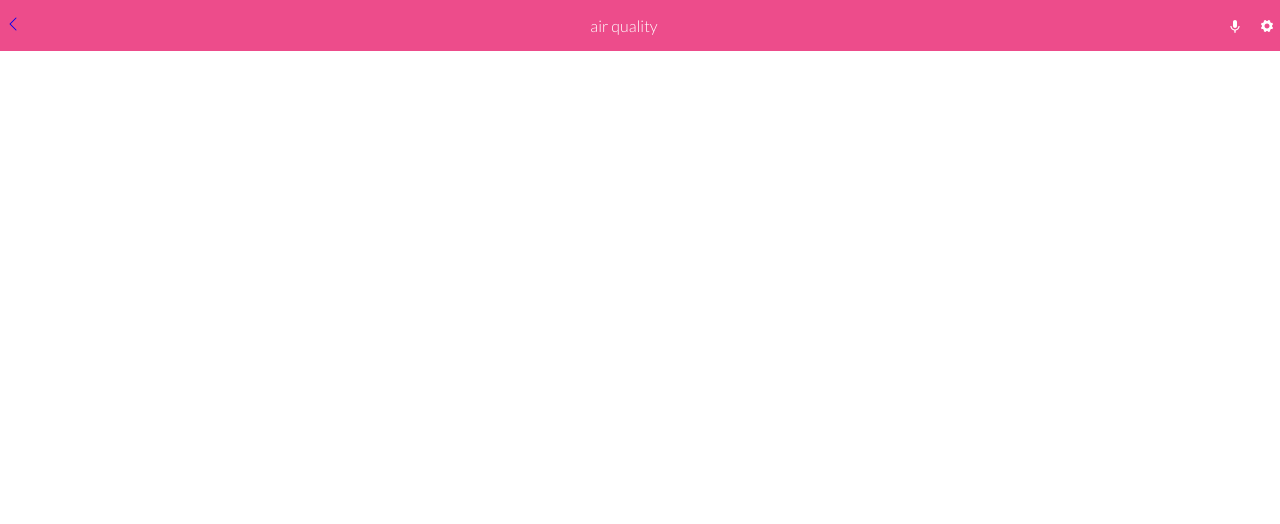
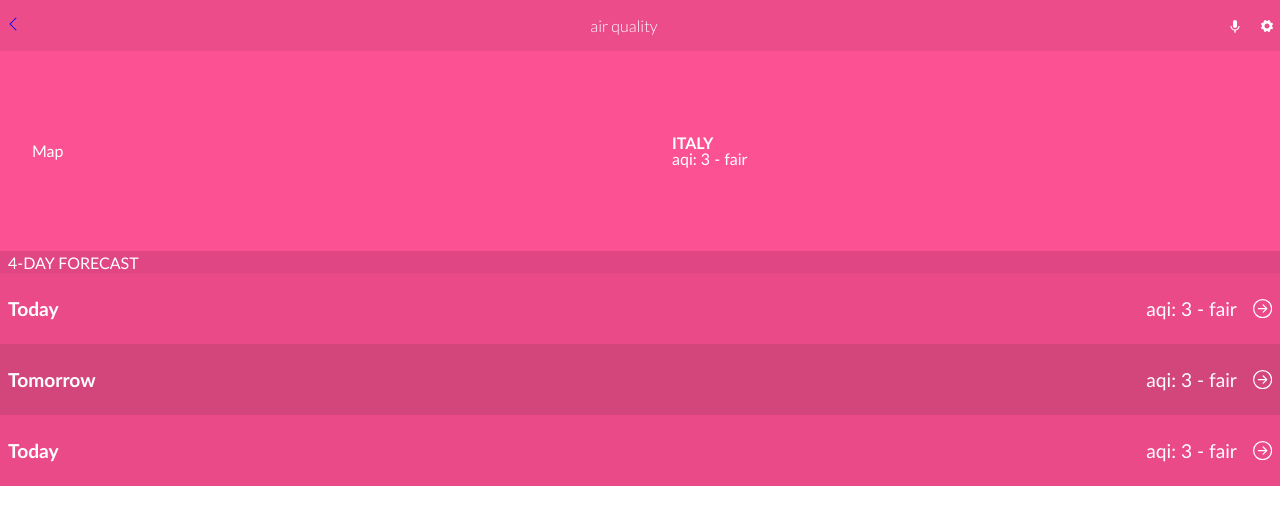
Before and after one commit to newhoteng/Metrics, a React (Create React App) app: page /czech in a window 1280 px wide. Shown: the top 524 px of the page. Built offline with nearby package versions, Linux system fonts and the light colour scheme.

Commit message:
Setup store

```diff
--- a/src/components/Current.js
+++ b/src/components/Current.js
@@ -1,3 +1,5 @@
+import React from 'react';
+import { useSelector } from 'react-redux';
 import { Link } from 'react-router-dom';
 import { BsChevronLeft, BsArrowRightCircle, BsWind } from 'react-icons/bs';
 import { IoIosSettings } from 'react-icons/io';
@@ -11,6 +13,16 @@ import { MdKeyboardVoice } from 'react-icons/md';
 import styles from '../styles/Current.module.css';
 
 function Current() {
+  const { currentAQIs } = useSelector((store) => store.currentAQIs);
+  console.log(currentAQIs);
+  // const dispatch = useDispatch();
+
+  // useEffect(() => {
+  //   if (!missions.length) {
+  //     dispatch(getMissions());
+  //   }
+  // }, [dispatch, missions]);
+
   return (
     <>
       <header className={styles.header}>
--- a/src/components/Forecast.js
+++ b/src/components/Forecast.js
@@ -1,9 +1,8 @@
 import { Link } from 'react-router-dom';
-import { BsChevronLeft } from 'react-icons/bs';
+import { BsChevronLeft, BsArrowRightCircle } from 'react-icons/bs';
 import { IoIosSettings } from 'react-icons/io';
 import { MdKeyboardVoice } from 'react-icons/md';
 import styles from '../styles/Current.module.css';
-// import styles from '../styles/NavBar.module.css'; BsArrowRightCircle, BsWind
 
 function Forecast() {
   return (
@@ -18,6 +17,41 @@ function Forecast() {
           <IoIosSettings />
         </div>
       </header>
+      <main className={styles.main}>
+        <div className={styles.hero}>
+          <div>Map</div>
+          <div>
+            <p>ITALY</p>
+            <p>aqi: 3 - fair</p>
+          </div>
+        </div>
+        <div className={styles.banner}>4-DAY FORECAST</div>
+        <div className={styles.forecastContainer}>
+          <div className={styles.day}>
+            <p>Today</p>
+            <div>
+              <p>aqi: 3 - fair</p>
+              <BsArrowRightCircle className={styles.forecastArrow} />
+            </div>
+          </div>
+          {/* another */}
+          <div className={styles.day}>
+            <p>Tomorrow</p>
+            <div>
+              <p>aqi: 3 - fair</p>
+              <BsArrowRightCircle className={styles.forecastArrow} />
+            </div>
+          </div>
+          {/* another */}
+          <div className={styles.day}>
+            <p>Today</p>
+            <div>
+              <p>aqi: 3 - fair</p>
+              <BsArrowRightCircle className={styles.forecastArrow} />
+            </div>
+          </div>
+        </div>
+      </main>
     </>
   );
 }
--- a/src/index.js
+++ b/src/index.js
@@ -1,11 +1,15 @@
 import React from 'react';
 import ReactDOM from 'react-dom/client';
+import { Provider } from 'react-redux';
 import './index.css';
 import App from './App';
+import { store } from './redux/store';
 
 const root = ReactDOM.createRoot(document.getElementById('root'));
 root.render(
   <React.StrictMode>
-    <App />
+    <Provider store={store}>
+      <App />
+    </Provider>
   </React.StrictMode>,
 );
--- /dev/null
+++ b/src/redux/current/currentSlice.js
@@ -0,0 +1,85 @@
+import { createSlice, createAsyncThunk } from '@reduxjs/toolkit';
+import axios from 'axios';
+
+const cities = {
+  'New Delhi': [28.644800, 77.216721],
+  Accra: [5.614818, -0.205874],
+  Johannesburg: [-26.195246, 28.034088],
+  Brussels: [50.850346, 4.351721],
+  Dubai: [25.276987, 55.296249],
+  Berlin: [52.520008, 13.404954],
+};
+// const colorScheme = {
+//   Good: '#9cd84e',
+//   Fair: '#facf38',
+//   Moderate: '#f99049',
+//   Poor: '#f65e5f',
+//   VPoor: '#a070b6',
+// };
+
+// air pollution api
+const apiKey = '64c5ba010daf9acaae687e9d64fb089e';
+
+// const Url = `http://api.openweathermap.org/data/2.5/air_pollution?lat={lat}&lon={lon}&appid=${apiKey}`;
+
+// const Url = 'https://api.spacexdata.com/v3/missions';
+
+const initialState = {
+  currentAQIs: [],
+  isLoading: false,
+  error: undefined,
+};
+
+export const getCurrentAQIs = createAsyncThunk('currentAQIs/getCurrentAQIs', async (name, thunkAPI) => {
+  try {
+    const retrievedData = [];
+    await Object.entries(cities).map(async (element) => {
+      const resp = await axios(`http://api.openweathermap.org/data/2.5/air_pollution?lat=${element[1][0]}&lon=${element[1][1]}&appid=${apiKey}`);
+      const { list } = resp;
+      const Obj = { name: element[0], aqi: list[0].main.aqi };
+      retrievedData.push(Obj);
+    });
+    // console.log(retrievedData);
+    return retrievedData;
+  } catch (error) {
+    return thunkAPI.rejectWithValue('something went wrong');
+  }
+});
+
+const currentSlice = createSlice({
+  name: 'currentAQIs',
+  initialState,
+  reducers: {
+    // joinMission: (state, action) => {
+    //   const itemId = action.payload;
+    //   state.missions = state.missions.map((mission) => {
+    //     if (mission.id !== itemId) return mission;
+    //     return { ...mission, reserved: true };
+    //   });
+    // },
+    // leaveMission: (state, action) => {
+    //   const itemId = action.payload;
+    //   state.missions = state.missions.map((mission) => {
+    //     if (mission.id !== itemId) return mission;
+    //     return { ...mission, reserved: false };
+    //   });
+    // },
+  },
+  extraReducers: (builder) => {
+    // getCurrentAQIs
+    builder.addCase(getCurrentAQIs.pending, (state) => {
+      state.isLoading = true;
+    });
+    builder.addCase(getCurrentAQIs.fulfilled, (state, action) => {
+      state.isLoading = false;
+      state.currentAQIs = action.payload;
+    });
+    builder.addCase(getCurrentAQIs.rejected, (state, action) => {
+      state.error = action.payload;
+      state.isLoading = false;
+    });
+  },
+});
+
+// export const { joinMission, leaveMission } = missionsSlice.actions;
+export default currentSlice.reducer;
--- /dev/null
+++ b/src/redux/forecast/forecastSlice.js
@@ -0,0 +1,2 @@
+// air pollution api
+const apiKey = '64c5ba010daf9acaae687e9d64fb089e'
--- /dev/null
+++ b/src/redux/store.js
@@ -0,0 +1,15 @@
+import { configureStore } from '@reduxjs/toolkit';
+import currentAQIsReducer from './current/currentSlice';
+// import missionsReducer from './missions/missionsSlice';
+// import dragonReducer from './Dragons/DragonsSlice';
+// import rocketReducer from './Rockets/RocketsSlice';
+
+export const store = configureStore({
+  reducer: {
+    currentAQIs: currentAQIsReducer,
+    // dragon: dragonReducer,
+    // rocket: rocketReducer,
+  },
+});
+
+export default store;
--- a/src/styles/Current.module.css
+++ b/src/styles/Current.module.css
@@ -104,7 +104,7 @@ nav div {
   position: relative;
   display: flex;
   flex-direction: column;
-  justify-content: end;
+  /* justify-content: flex-end; */
   padding: 1.5rem 0.5rem;
 }
 
@@ -133,3 +133,34 @@ nav div {
   text-align: end;
   line-height: 1;
 }
+
+/* Forecast */
+
+.forecastContainer > div:nth-child(odd) {
+  background-color: #eb4a89;
+}
+
+.forecastContainer > div:nth-child(even) {
+  background-color: #d2467b;
+}
+
+.day {
+  color: #fff;
+  font-size: 1.2rem;
+  display: flex;
+  align-items: center;
+  justify-content: space-between;
+  padding: 1.5rem 0.5rem;
+}
+
+.day div {
+  /* border: 1px solid blue; */
+  display: flex;
+  align-items: center;
+  justify-content: space-between;
+  gap: 1rem;
+}
+
+.day > p {
+  font-weight: bold;
+}
--- a/src/styles/Forecast.module.css
+++ /dev/null
@@ -1 +0,0 @@
-@import url('https://fonts.googleapis.com/css2?family=Lato:wght@100;300;400;700;900&display=swap');
```
